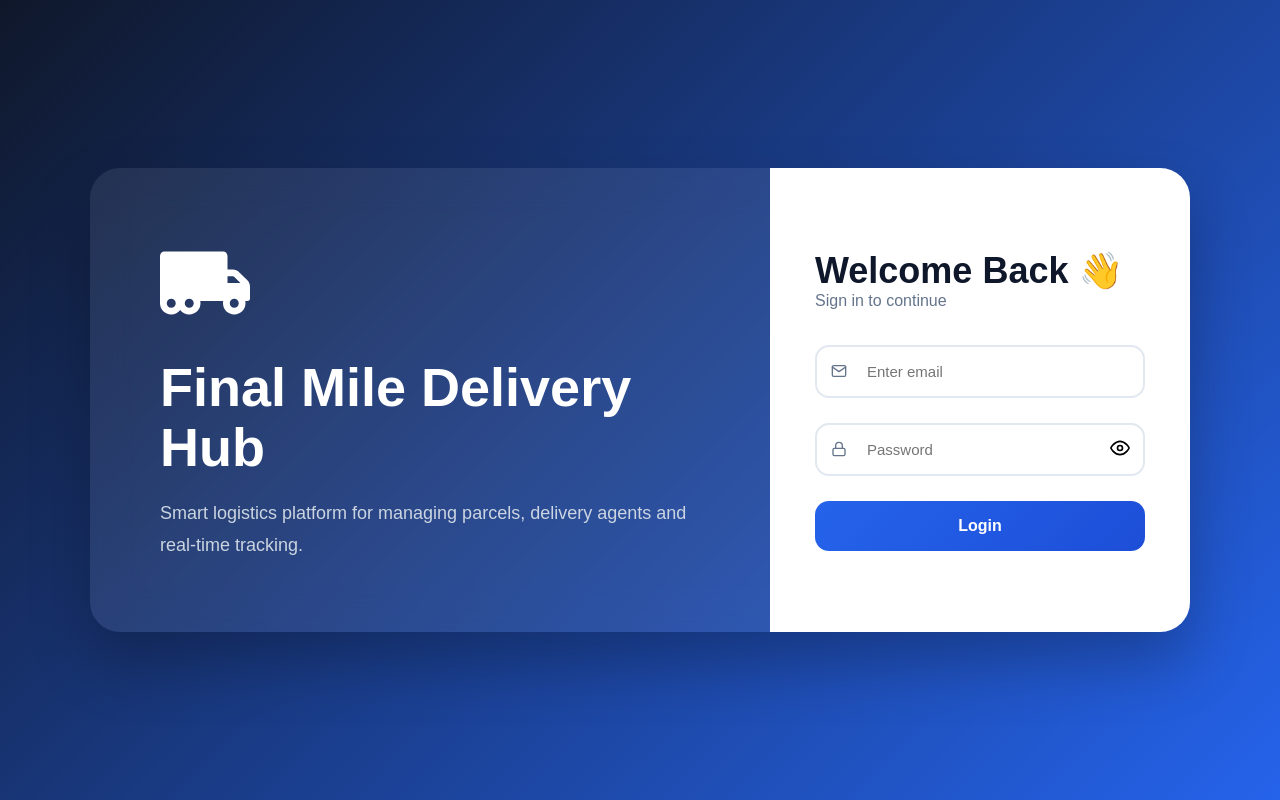
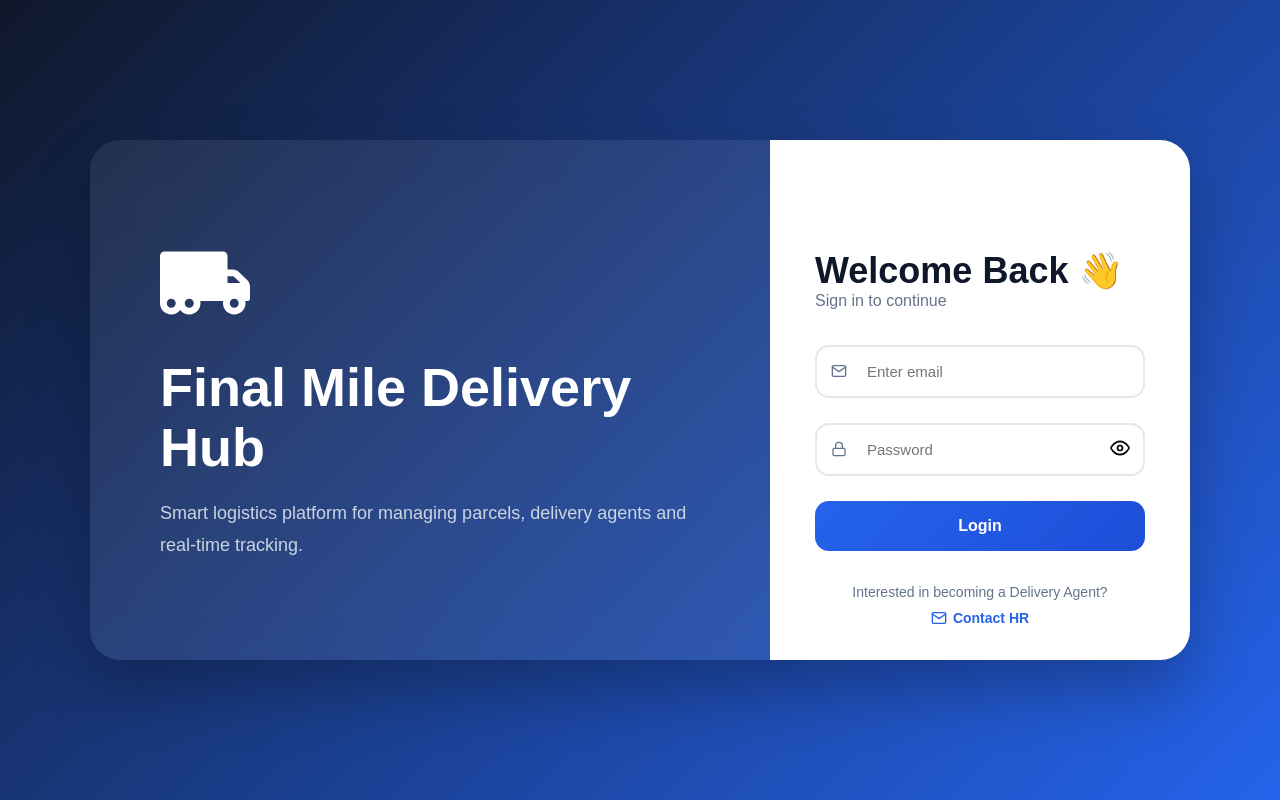
Before and after one commit to arun-mahendran/Inventory-System, a React app in the folder frontend/: page /login in a window 1280 px wide. Built offline with nearby package versions, Linux system fonts and the light colour scheme; the HTML template or start-up script is replaced by a standard one.

Commit message:
Login Update

```diff
--- a/frontend/src/pages/Login.jsx
+++ b/frontend/src/pages/Login.jsx
@@ -285,6 +285,58 @@ function Login() {
                             Login
                         </button>
 
+                        <div
+    style={{
+        position: "absolute",
+
+        bottom: "30px",
+
+        left: "50%",
+
+        transform: "translateX(-50%)",
+
+        textAlign: "center",
+
+        width: "100%"
+    }}
+>
+  <p
+    style={{
+      margin: 0,
+      color: "#64748b",
+      fontSize: "14px",
+    }}
+  >
+    Interested in becoming a Delivery Agent?
+  </p>
+
+  <a
+    href="https://mail.google.com/mail/?view=cm&fs=1&to=finalmile.hr@gmail.com&su=Application%20for%20Delivery%20Agent%20Position&body=Dear%20HR,%0A%0AI%20am%20interested%20in%20joining%20Final%20Mile%20Delivery%20Hub%20as%20a%20Delivery%20Agent.%20Please%20find%20my%20details%20below:%0A%0AFull%20Name:%20%0AEmail:%20%0APhone%20Number:%20%0AAddress:%20%0APincode:%20%0APreferred%20Hub%20(Kovilpatti%20/%20Madurai%20/%20Sivakasi%20/%20Virudhunagar%20/%20Sattur):%20%0AVehicle%20Number:%20%0AYears%20of%20Delivery%20Experience:%20%0A%0AThank%20you."
+    target="_blank"
+    rel="noopener noreferrer"
+    style={{
+        display: "inline-flex",
+        alignItems: "center",
+        gap: "6px",
+        marginTop: "10px",
+        color: "#2563eb",
+        textDecoration: "none",
+        fontSize: "14px",
+        fontWeight: "600",
+        transition: "0.3s ease",
+    }}
+    onMouseEnter={(e) => {
+        e.currentTarget.style.color = "#1d4ed8";
+    }}
+    onMouseLeave={(e) => {
+        e.currentTarget.style.color = "#2563eb";
+    }}
+>
+    <FiMail size={16} />
+    Contact HR
+</a>
+</div>
+
                     </form>
 
                 </div>
--- a/frontend/src/styles/login.css
+++ b/frontend/src/styles/login.css
@@ -62,6 +62,10 @@
 }
 
 .login-card {
+
+    position: relative;
+    min-height: 520px;
+
     background: white;
 
     padding: 60px 45px;
```
